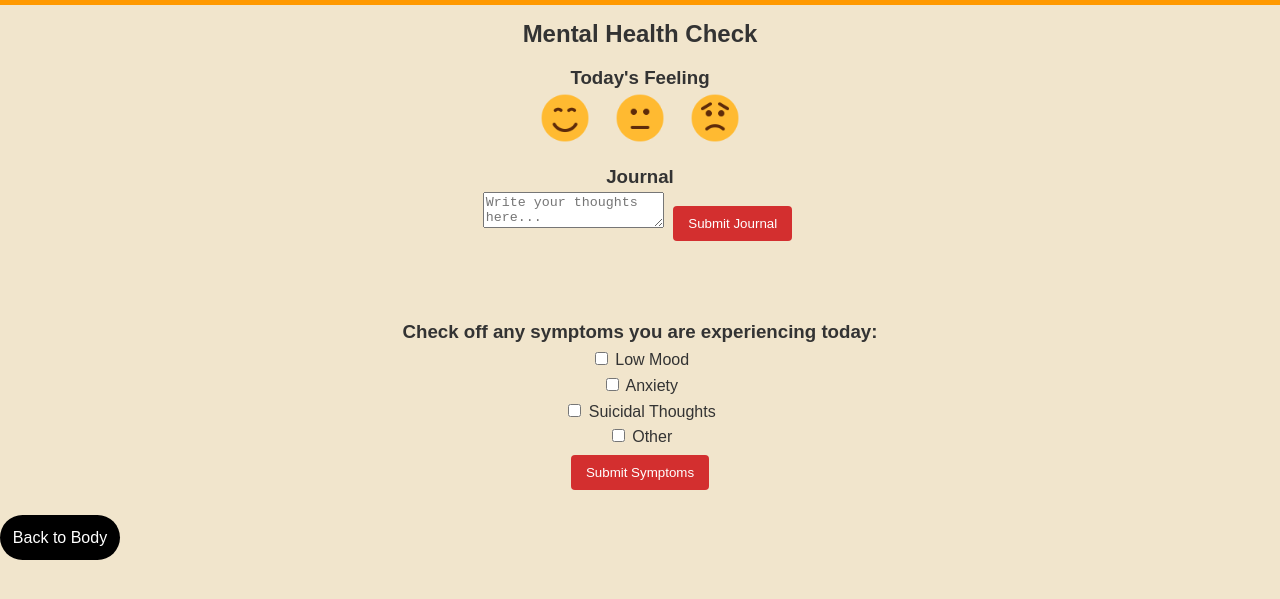
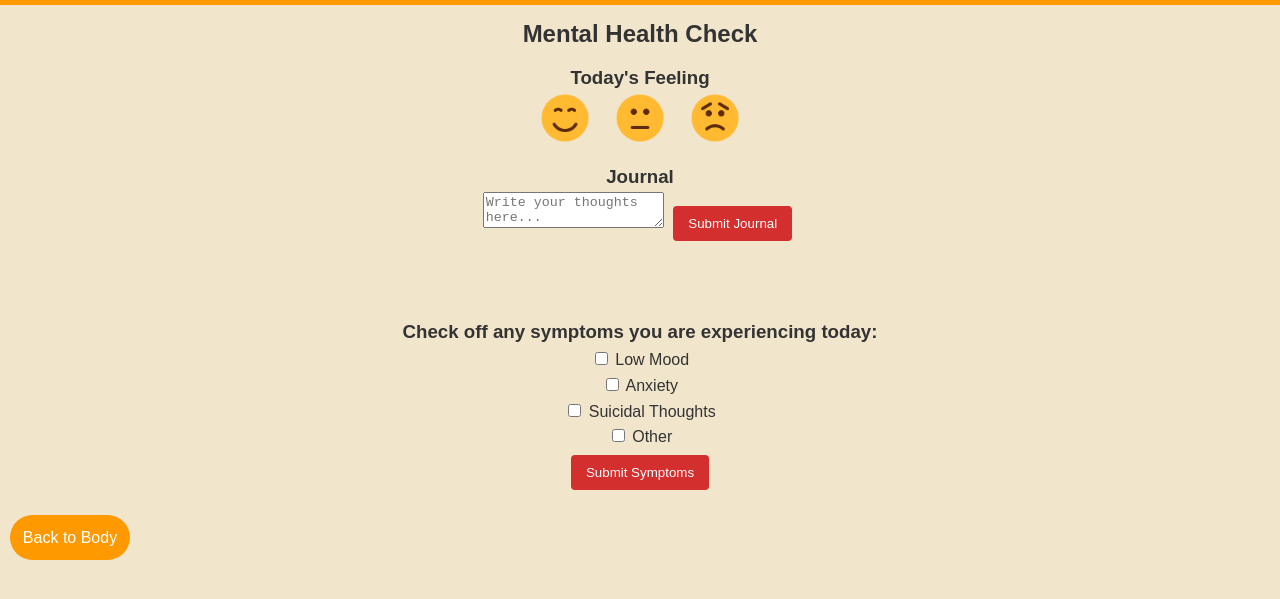
Before and after one commit to cfglondon24/Team-6, a website: page public/journal.html in a window 1280 px wide. Shown: the part 111-710 px from the top of the page. Drawn offline with Linux system fonts and the light colour scheme.

Commit message:
Button change
Changed colour of back button in journal.html.

```diff
--- a/public/journal.html
+++ b/public/journal.html
@@ -90,9 +90,10 @@
     .back-button {
         display: block;
         margin-top: 20px;
+        margin-left: 10px;
         text-align: center;
         color: white;
-        background-color: black;
+        background-color: #ff9900;
         padding: 10px;
         width: 100px;
         text-decoration: none;
```
Also changed, not shown: public/landing-page.html (+1 -1 lines).
